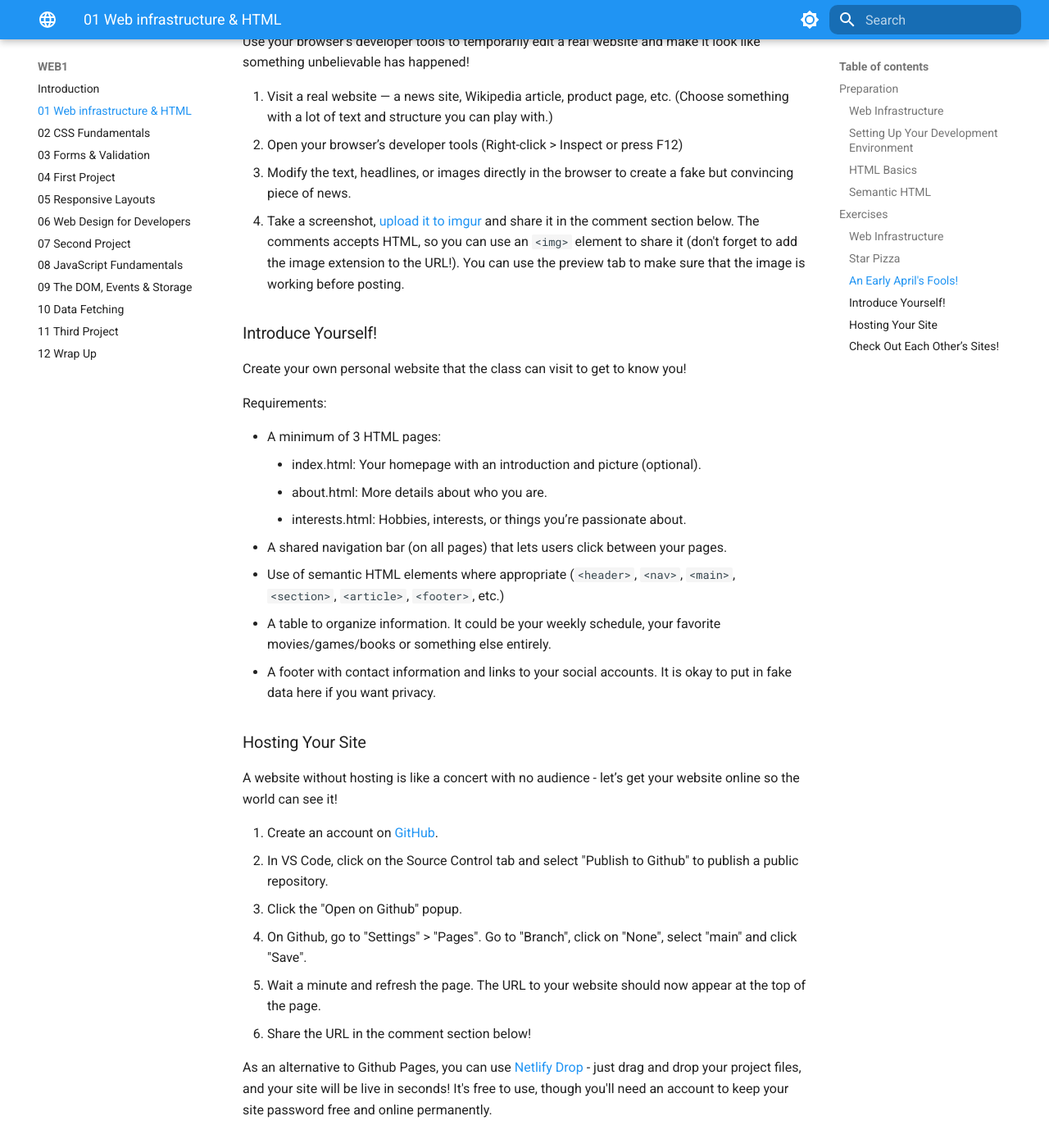
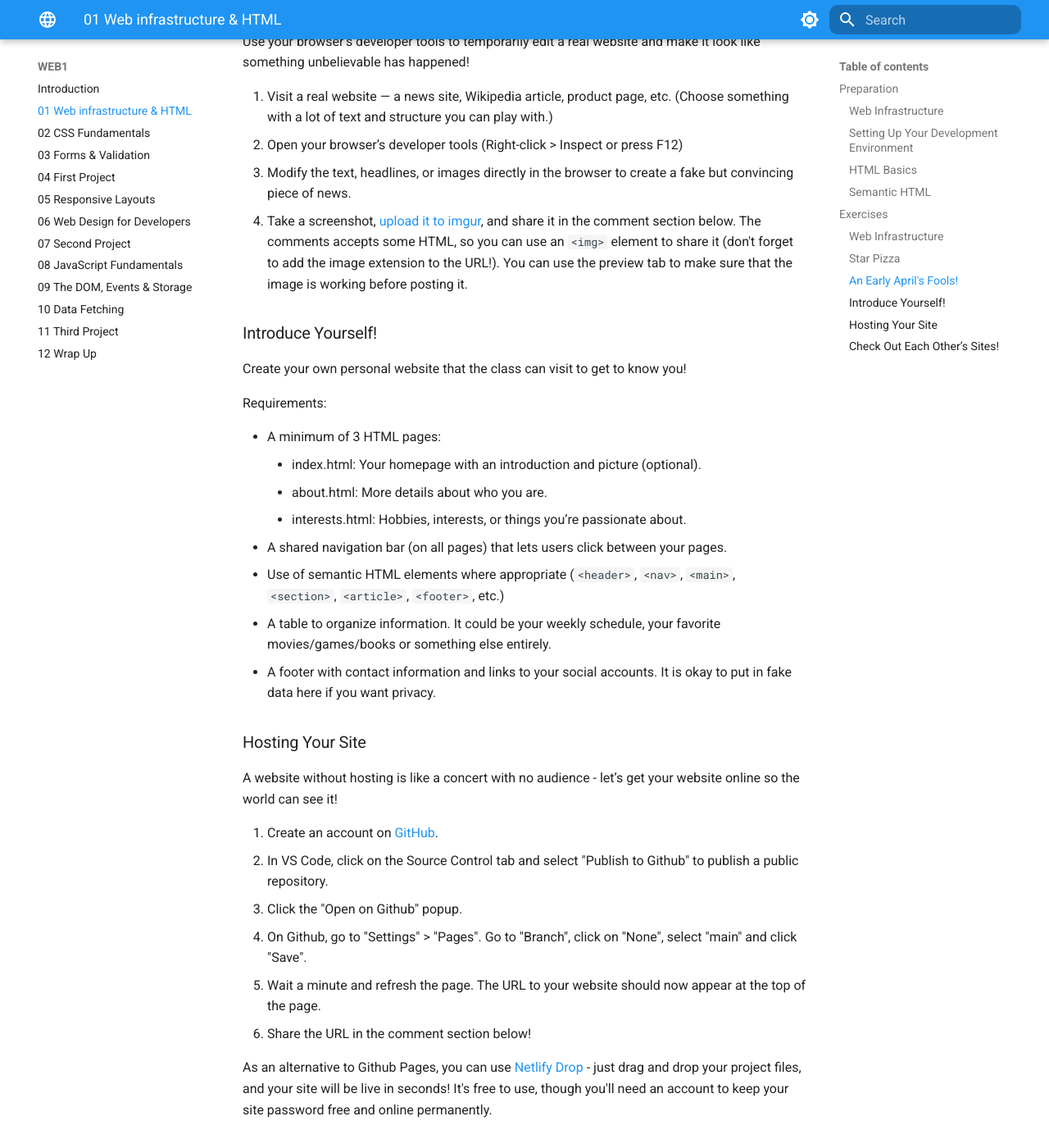
Before and after one commit to KasperKnop/WEB1, an MkDocs documentation site: the page built from docs/01-web-infrastructure-and-html.md, in a window 1280 px wide and 1400 px high, scrolled down 2456 px. Shown: the whole window at 82% size. Built offline with MkDocs 1.6.1 and Material for MkDocs 9.7.7, drawn with Linux system fonts in a browser that asks for light colours; comment, search, counter and statistics services are not loaded; some of the changed text lies outside the part shown.

Commit message:
Update 01-web-infrastructure-and-html.md

```diff
--- a/docs/01-web-infrastructure-and-html.md
+++ b/docs/01-web-infrastructure-and-html.md
@@ -98,7 +98,7 @@ Use your browser’s developer tools to temporarily edit a real website and make
 1. Visit a real website — a news site, Wikipedia article, product page, etc. (Choose something with a lot of text and structure you can play with.)
 2. Open your browser’s developer tools (Right-click > Inspect or press F12)
 3. Modify the text, headlines, or images directly in the browser to create a fake but convincing piece of news.
-4. Take a screenshot, [upload it to imgur](https://imgur.com/upload) and share it in the comment section below. The comments accepts HTML, so you can use an `<img>` element to share it (don't forget to add the image extension to the URL!). You can use the preview tab to make sure that the image is working before posting.
+4. Take a screenshot, [upload it to imgur](https://imgur.com/upload), and share it in the comment section below. The comments accepts some HTML, so you can use an `<img>` element to share it (don't forget to add the image extension to the URL!). You can use the preview tab to make sure that the image is working before posting it.
 
 ### Introduce Yourself!
 
```
Also changed, not shown: other parts of docs/01-web-infrastructure-and-html.md (+1 -1 lines).
